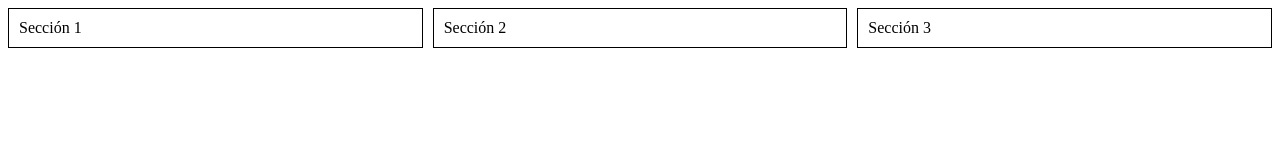
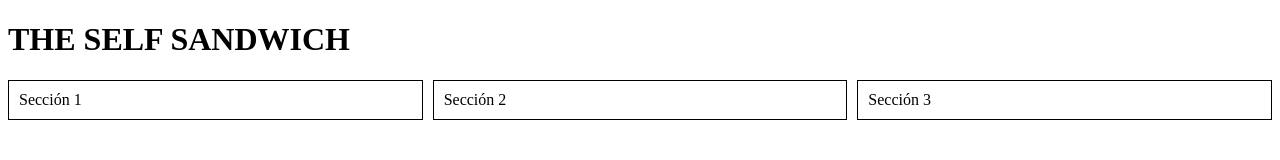
Before and after one commit to Danni-HB/The-self-sandwich, a plain HTML site: page base.html in a window 1280 px wide. Drawn offline with Linux system fonts and the light colour scheme.

Commit message:
H1 added

```diff
--- a/base.html
+++ b/base.html
@@ -19,6 +19,8 @@
 </head>
 <body>
 
+  <h1>THE SELF SANDWICH</h1>
+
 <div class="contenedor">
   <div class="seccion">Sección 1</div>
   <div class="seccion">Sección 2</div>
```
